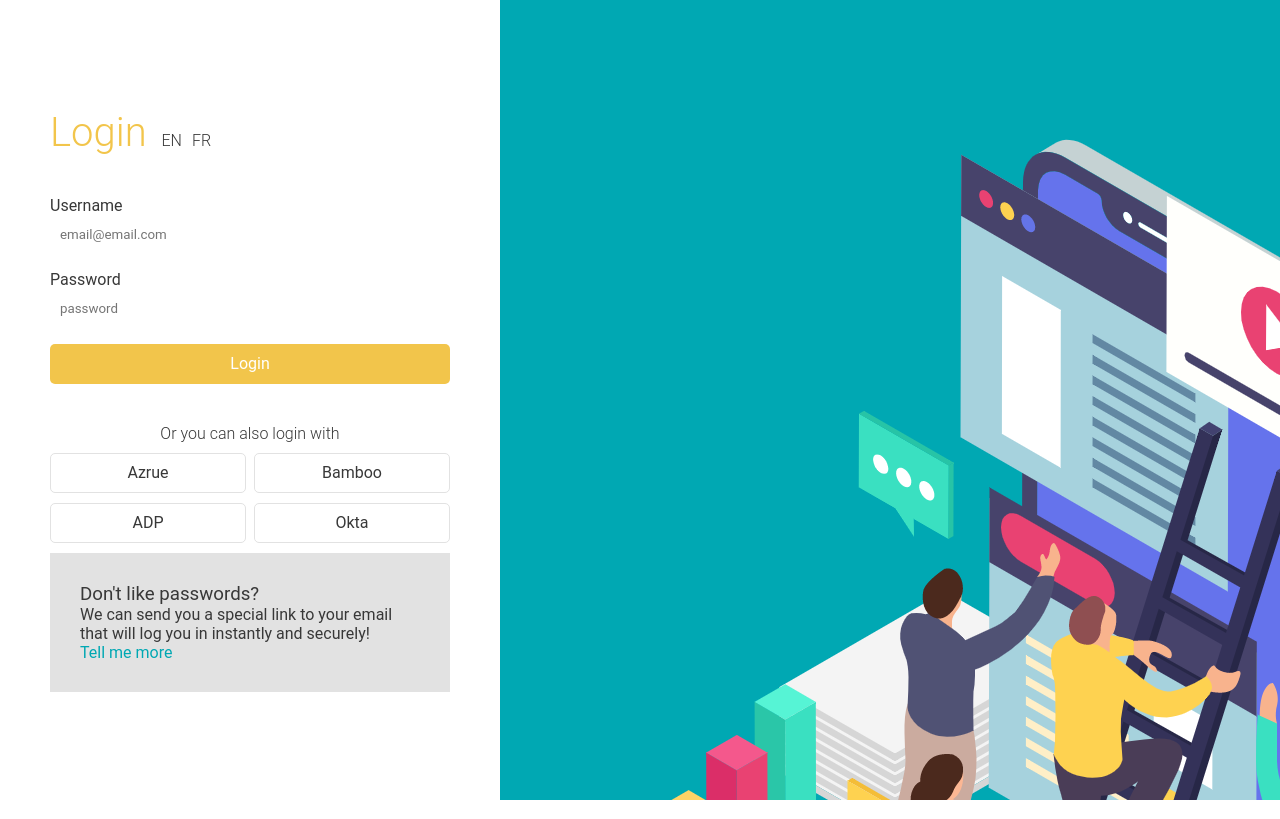
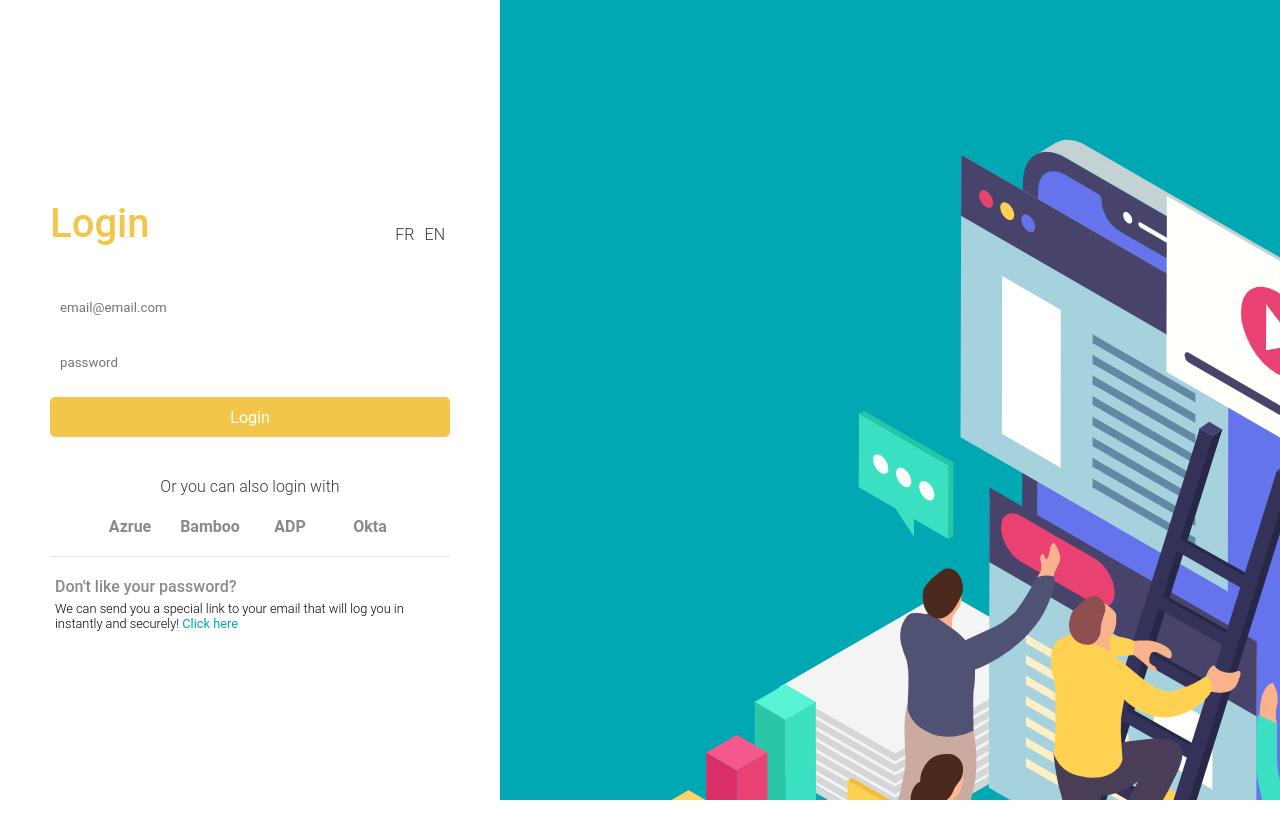
Before and after one commit to HaesunJo/react_login, a React (Create React App) app: page / in a window 1280 px wide. Built offline with nearby package versions, Linux system fonts and the light colour scheme.

Commit message:
update css

```diff
--- a/src/App.css
+++ b/src/App.css
@@ -14,7 +14,7 @@ input {
 
 .App {
     height: 100vh;
-    width: auto;
+    width: 100vw;
     display: flex;
     align-items: center;
     justify-content: center;
@@ -27,7 +27,9 @@ input {
 /* landing page */
 
 .ff-landing-page {
-    width: 100vw;
+    width: 100%;
+    justify-content: center;
+    align-items: center;
     display: flex;
 }
 
@@ -70,42 +72,41 @@ input {
 }
 
 .ff-login {
-    margin: auto;
     padding: 50px;
-    display: inline-block;
+    padding-top: 200px;
+    width: 500px;
+    height: 100%;
     display: flex;
-    top: 0;
-    width: auto;
-    height: 100vh;
+    position: absolute;
     background-color: #fff;
-    position: absolute;
 }
 
 
 /* css for form */
 
-form {
+.ff-loginform form {
     display: block;
     position: flex;
     margin: auto;
 }
 
-form .ff-loginform {
+.ff-loginform {
     position: relative;
     display: block;
     background-color: #fff;
 }
 
-form .ff-field {
+.ff-field {
     padding-bottom: 15px;
+    width: 400px;
 }
 
-form .ff-field label {
+.ff-field label {
     font-size: 1rem;
     color: #383838;
 }
 
-form .ff-field input {
+.ff-field input {
     display: block;
     padding: 10px;
     width: 100%;
@@ -113,13 +114,13 @@ form .ff-field input {
     transition: .3s linear;
 }
 
-form .ff-field input:hover {
+.ff-field input:hover {
     padding: 10px;
     border-radius: 5px;
     background-color: rgba(226, 226, 226, 0.4);
 }
 
-form #btnLogin {
+#btnLogin {
     width: 100%;
     height: 40px;
     border-radius: 5px;
@@ -129,22 +130,24 @@ form #btnLogin {
     font-size: 1rem;
 }
 
-form #btnLogin:hover {
+#btnLogin:hover {
     background-color: #00A8B3;
     color: #fff;
 }
 
-form .ff-loginform h2 {
+.ff-loginform h2 {
     padding-bottom: 40px;
-    font-weight: 300;
+    font-weight: 500;
     font-size: 2.5rem;
     color: #F2C54B;
 }
 
-form .ff-loginform span {
-    padding-bottom: 40px;
+.ff-loginform span {
+    margin-top: 20px;
     padding: 5px;
-    justify-content: end;
+    float: right;
+    align-items: center;
+    justify-content: center;
     font-weight: 300;
     font-size: 1rem;
     color: #383838;
@@ -153,8 +156,11 @@ form .ff-loginform span {
 
 /* css for social login mock buttons */
 
-form .ff-social-gorup {
-    width: 400px;
+.ff-social-gorup {
+    width: 100px;
+    display: contents;
+    justify-content: center;
+    align-items: center;
 }
 
 .ff-social-gorup h3 {
@@ -167,73 +173,93 @@ form .ff-social-gorup {
     color: #383838;
 }
 
-form .ff-socialLogin {
+.ff-socialLogin {
     display: flex;
-    justify-content: space-between;
+    justify-content: inherit;
     flex-flow: row wrap;
 }
 
-form .ff-socialLogin .ff-social {
+.ff-socialLogin .ff-social {
     margin-top: 10px;
-    width: 49%;
+    /* width: 49%; */
+    /* width: 20%; */
+    width: 80px;
     height: 40px;
     display: flex;
     align-items: center;
     justify-content: center;
     border-radius: 5px;
-    border: 1px solid #e2e2e2;
+    /* border: 1px solid #e2e2e2; */
     box-sizing: border-box;
     transition: .3s linear;
-    color: #383838;
+    color: #8a8a8a;
     font-size: 1rem;
+    font-weight: 600;
 }
 
-form .ff-socialLogin .social_azrue:hover {
-    background-color: #005CB3;
-    border-color: #005CB3;
-    color: #fff;
+.social_azrue:hover {
+    /* background-color: #005CB3;
+    border-color: #005CB3; */
+    color: #005CB3;
+    /* color: #fff; */
 }
 
-form .ff-socialLogin .social_bamboo:hover {
-    background-color: #20A169;
-    border-color: #20A169;
-    color: #fff;
+.social_bamboo:hover {
+    /* background-color: #20A169;
+    border-color: #20A169; */
+    color: #20A169;
+    /* color: #fff; */
 }
 
-form .ff-socialLogin .social_adp:hover {
-    background-color: rgb(207, 100, 100);
-    border-color: rgb(207, 100, 100);
-    color: #fff;
+.social_adp:hover {
+    /* background-color: rgb(207, 100, 100); */
+    color: rgb(207, 100, 100);
+    /* color: #fff; */
 }
 
-form .ff-socialLogin .social_okta:hover {
-    background-color: rgb(73, 158, 211);
-    border-color: rgb(73, 158, 211);
-    color: #fff;
+.social_okta:hover {
+    /* background-color: rgb(73, 158, 211); */
+    /* border-color: rgb(73, 158, 211); */
+    color: rgb(73, 158, 211);
+    /* color: #fff; */
 }
 
 
 /* css for passwords notice */
 
-form #notice-pw {
+.notice-pw {
     margin-top: 10px;
-    padding: 30px;
-    width: 400px;
-    bottom: 0;
-    background-color: #e2e2e2;
+    padding-top: 20px;
+    border-top: 1px solid #e2e2e2;
+    width: 100%;
 }
 
-form #notice-pw h3 {
-    font-weight: 400;
-    color: #383838;
+.notice-pw #notice-title {
+    float: none;
+    font-weight: 500;
+    font-size: 1rem;
+    color: #8a8a8a;
 }
 
-form #notice-pw h2 {
-    font-size: 1rem;
-    font-weight: 400;
-    color: #383838;
+.notice-pw p {
+    padding: 5px;
+    font-size: .8rem;
+    font-weight: 300;
 }
 
-form #notice-pw #about {
+.notice-pw #click-here {
+    text-decoration: none;
+    font-size: .8rem;
+    font-weight: 400;
     color: #00A8B3;
 }
+
+.temp-footer {
+    padding-left: 25%;
+    display: block;
+    position: sticky;
+    bottom: 0;
+    position: none;
+    color: #8a8a8a;
+    background-color: #fff;
+}
--- a/src/App.js
+++ b/src/App.js
@@ -5,6 +5,7 @@
 	function App() {
 
 		return (
+			<>
 				<div className="App">
 					<Login />
 
@@ -12,6 +13,8 @@
 						<img src={img} alt="img" id="img" />
 					</div>
 				</div>
+				<div className="temp-footer">Haillie Jo / 20022</div>
+			</>
 		);
 	}
 
--- a/src/components/Login.js
+++ b/src/components/Login.js
@@ -47,20 +47,20 @@ function Login() {
 						<h1>Hello, {user.username}</h1>
 					</div>
 				) : (
-					<form onSubmit={ loginHandler }>
-						<div className="ff-loginform">
+					<div className="ff-loginform" >
+						<form onSubmit={ loginHandler }>
 							<h2>Login <span>EN</span><span>FR</span></h2>
 								{(err !== "") ? (<div className="ff-error">{ err }</div>) : ""}
 							<div className="ff-field">
-								<label htmlFor="username">Username</label>
+								{/* <label htmlFor="username">Id</label> */}
 								<input type="text" name="username" id="username" placeholder="email@email.com" onChange={ e => setUser({...userdata, username: e.target.value })} value={userdata.username} />
 							</div>
 							<div className="ff-field">
-								<label htmlFor="password">Password</label>
+								{/* <label htmlFor="password">Password</label> */}
 								<input type="password" name="password" id="password" placeholder="password" onChange={ e => setUser({...userdata, password: e.target.value })} value={userdata.password} />
 							</div>
 							<input type="submit" id="btnLogin" value="Login"/>
-						</div>
+							</form>
 
 							<div className="ff-social-gorup">
 								<h3>Or you can also login with</h3>
@@ -80,19 +80,20 @@ function Login() {
 								</div>
 							</div>
 
-							<div id="notice-pw">
-								<h3><span>Don't like passwords?</span></h3>
-								<h2>
-									<span>We can send you a special link to your email that will log you in instantly and securely!</span>
-									<span id="about"><br />Tell me more</span>
-								</h2>
+							<div className="notice-pw">
+								<span id="notice-title">Don't like your password?</span>
+
+								<p>We can send you a special link to your email that will log you in instantly and securely! <a href="#"id="click-here">Click here</a></p>
 							</div>
-					</form>
+						</div>
 				)}
+
 			</div>
 		</div>
 
 	)
+
 }
 
+
 export default Login
```
Lines whose indentation alone changed are shown as unchanged.
